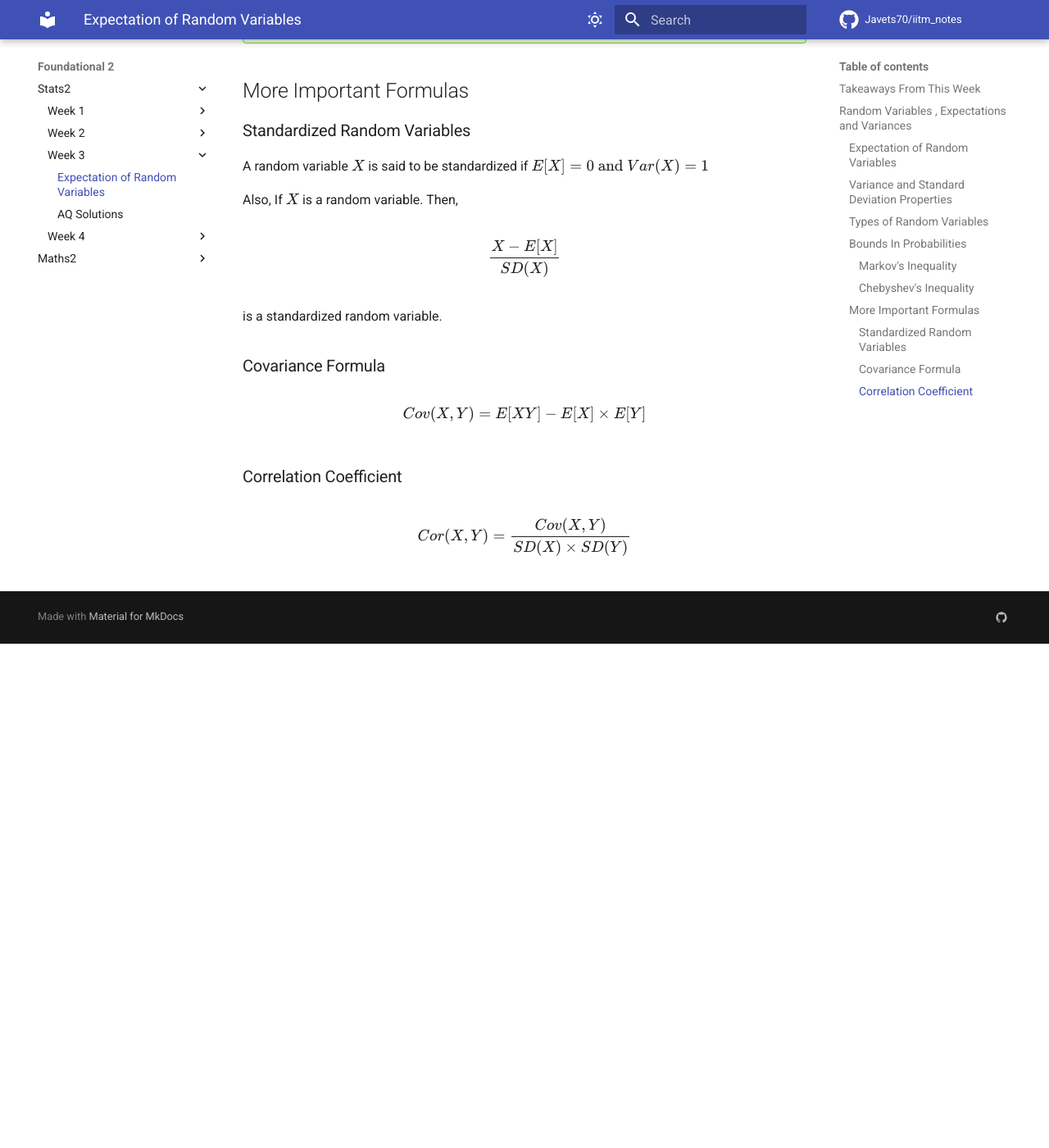
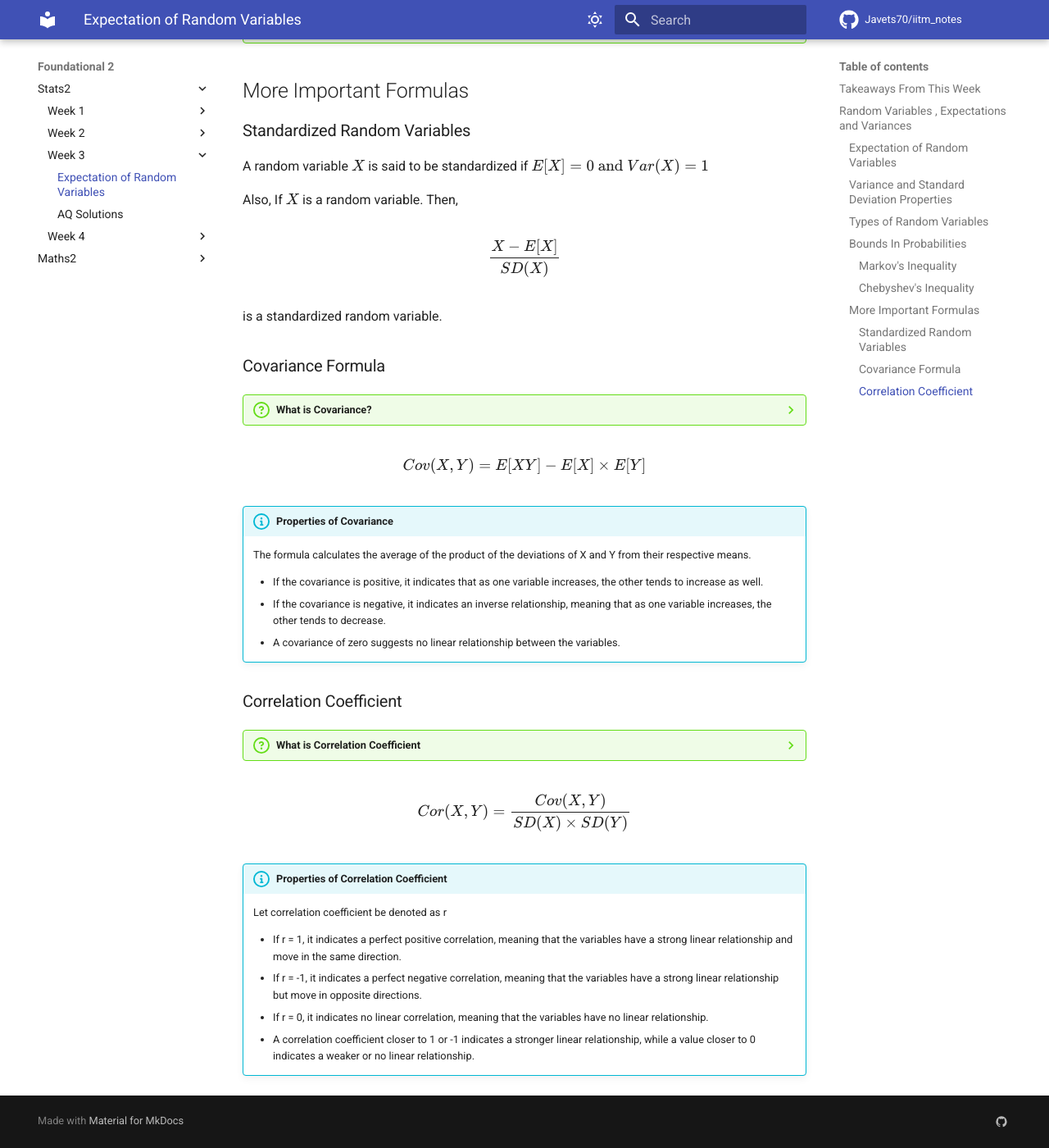
Before and after one commit to Javets70/iitm_notes, an MkDocs documentation site: the page built from docs/STATS2/WEEK 3/Expectation of Random Variables.md, in a window 1280 px wide and 1400 px high, scrolled down 3424 px. Shown: the whole window at 82% size. Built offline with MkDocs 1.6.1 and Material for MkDocs 9.7.7, drawn with Linux system fonts in a browser that asks for light colours; comment, search, counter and statistics services are not loaded; before the commit the page ends 4209 px from its top, so only the background shows below that.

Commit message:
Week3 more formulas explanation

```diff
--- a/docs/STATS2/WEEK 3/Expectation of Random Variables.md
+++ b/docs/STATS2/WEEK 3/Expectation of Random Variables.md
@@ -119,7 +119,28 @@ $$\frac{X - E[X]}{SD(X)}$$
 is a standardized random variable.
 
 ### Covariance Formula
+??? question "What is Covariance?"
+    Covariance is a statistical measure that quantifies the relationship between two random variables. It measures how changes in one variable are associated with changes in another variable. In other words, covariance indicates the degree to which two variables vary together.
+
 $$Cov(X,Y) = E[XY] - E[X] \times E[Y]$$
 
+!!! info "Properties of Covariance"
+    The formula calculates the average of the product of the deviations of X and Y from their respective means.
+
+    - If the covariance is positive, it indicates that as one variable increases, the other tends to increase as well.
+    - If the covariance is negative, it indicates an inverse relationship, meaning that as one variable increases, the other tends to decrease.
+    - A covariance of zero suggests no linear relationship between the variables.
+
 ### Correlation Coefficient
+??? question "What is Correlation Coefficient"
+    The correlation coefficient is a statistical measure that quantifies the strength and direction of the linear relationship between two variables. It provides a numerical value between -1 and 1 that indicates the degree of association between the variables.
+
 $$Cor(X,Y) = \frac{Cov(X,Y)}{SD(X) \times SD(Y)}$$
+
+!!! info "Properties of Correlation Coefficient"
+    Let correlation coefficient be denoted as r
+
+    - If r = 1, it indicates a perfect positive correlation, meaning that the variables have a strong linear relationship and move in the same direction.
+    - If r = -1, it indicates a perfect negative correlation, meaning that the variables have a strong linear relationship but move in opposite directions.
+    - If r = 0, it indicates no linear correlation, meaning that the variables have no linear relationship.
+    - A correlation coefficient closer to 1 or -1 indicates a stronger linear relationship, while a value closer to 0 indicates a weaker or no linear relationship.
```
